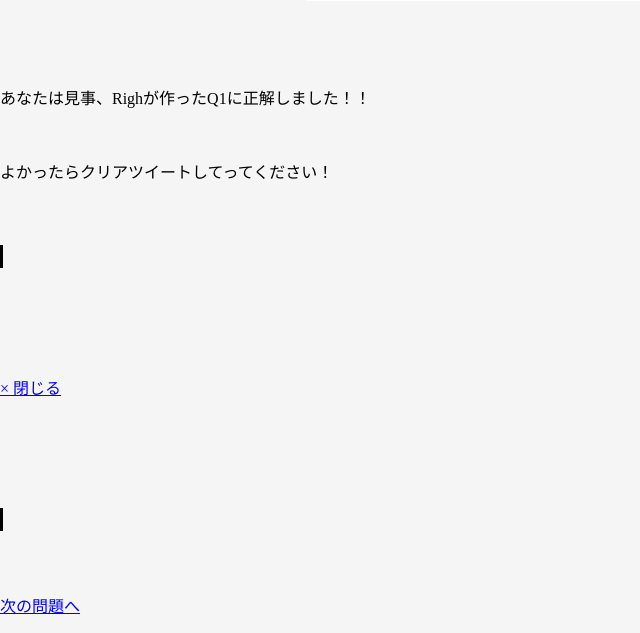
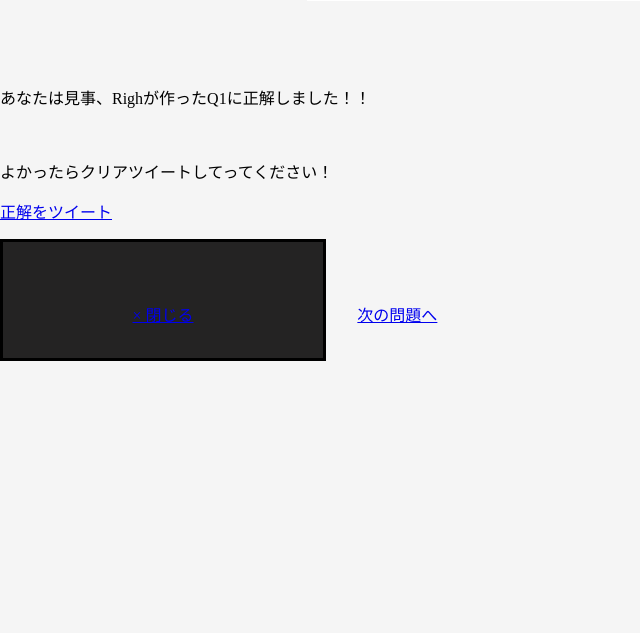
Before and after one commit to 100nazoNEXT/100nazoNEXT, a PHP site: page /Q1clear.html in a window 1280 px wide. Shown: the part 1759-2392 px from the top of the page, without its empty margins (0-640 px from the left). After the commit the page ends 2120 px from the top, so only its background shows below. Run offline with PHP 8.4, Linux system fonts and the light colour scheme; some web fonts are replaced.

Commit message:
Add files via upload

```diff
--- a/Q1clear.html
+++ b/Q1clear.html
@@ -17,9 +17,10 @@
     </div>
     <div class="clear">
         <p>あなたは見事、Righが作ったQ1に正解しました！！</p><br><p>よかったらクリアツイートしてってください！</p>
+        <a href="https://bit.ly/3QVQ3la"><p>正解をツイート</p></a>
     </div>
     <div class="command">
-      <a class="btn end" href="Q1.html"><p>× 閉じる</p></a><a class="btn hint" href="Q2.html"><p>次の問題へ</p></a>
+      <a class="btn end" href="Q1.html"><p>× 閉じる</p></a><a class="btn nwxt" href="Q2.html"><p>次の問題へ</p></a>
     </div>
  </section>
  </body>
--- a/clear.css
+++ b/clear.css
@@ -35,9 +35,21 @@ body {
     width: 100vw;
 }
 
+.btn {
+    display: inline-block;
+    text-align: center;
+}
+
 .nazo img {
+    position: relative;
     width: 50vw;
     margin: 15vw 24vw 5vw 24vw;
+}
+
+.maru img {
+    position: absolute;
+    width: 55vw;
+    opacity: 0.5;
 }
 
 .end {
```
